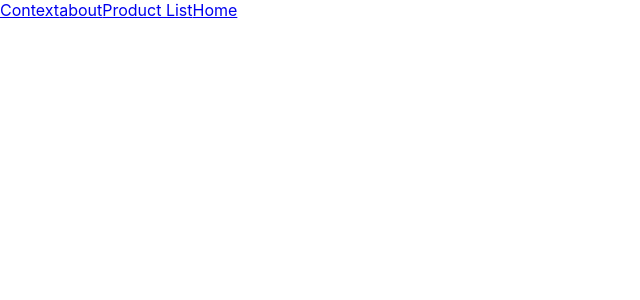
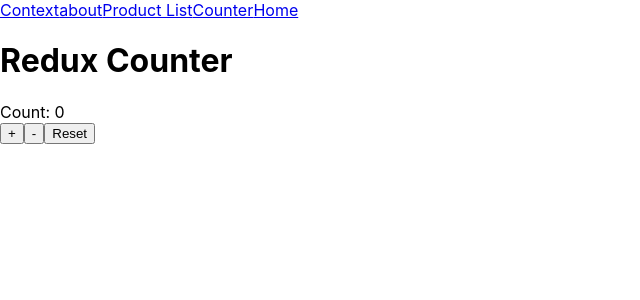
Before and after one commit to arasemami/state-management, a React (Create React App) app: page /counter in a window 1280 px wide. Shown: the top 300 px of the page, without its empty margins (0-640 px from the left). Built offline with nearby package versions, Linux system fonts and the light colour scheme.

Commit message:
redux added

```diff
--- a/package.json
+++ b/package.json
@@ -3,12 +3,14 @@
   "version": "0.1.0",
   "private": true,
   "dependencies": {
+    "@reduxjs/toolkit": "^2.8.2",
     "@testing-library/dom": "^10.4.0",
     "@testing-library/jest-dom": "^6.6.3",
     "@testing-library/react": "^16.3.0",
     "@testing-library/user-event": "^13.5.0",
     "react": "^19.1.0",
     "react-dom": "^19.1.0",
+    "react-redux": "^9.2.0",
     "react-router-dom": "^7.6.0",
     "react-scripts": "5.0.1",
     "web-vitals": "^2.1.4",
--- a/src/App.js
+++ b/src/App.js
@@ -5,6 +5,9 @@ import About from './pages/About';
 import Context from './pages/Context';
 import { MyProvider } from './modules/user/userContext';
 import ProductList from './pages/ProductList';
+import { Provider } from 'react-redux';
+import store from './modules/redux/store';
+import CounterPage from './pages/CounterPage';
 
 function App() {
   return (
@@ -13,6 +16,7 @@ function App() {
         <Link to="/context">Context</Link>
         <Link to="/about">about</Link>
         <Link to="/products">Product List</Link>
+        <Link to="/counter">Counter</Link>
         <Link to="/">Home</Link>
       </nav>
 
@@ -25,8 +29,19 @@ function App() {
             </MyProvider>
           }
         />
+        <Route
+          path="/counter"
+          element={
+            <Provider store={store}>
+              <div className="p-4">
+                <h1 className="text-2xl font-bold mb-4">Redux Counter</h1>
+                <CounterPage />
+              </div>
+            </Provider>
+          }
+        />
         <Route path="/about" element={<About />} />
-       <Route path="/products" element={<ProductList />} />
+        <Route path="/products" element={<ProductList />} />
       </Routes>
     </div>
   );
--- /dev/null
+++ b/src/components/Counter.js
@@ -0,0 +1,22 @@
+// src/Counter.jsx
+import React from 'react';
+import { useSelector, useDispatch } from 'react-redux';
+import { decrement, increment, reset } from '../modules/redux/counterSlice';
+
+const Counter = () => {
+  const count = useSelector(state => state.counter.value);
+  const dispatch = useDispatch();
+
+  return (
+    <div className="flex flex-col items-center space-y-4">
+      <div className="text-xl">Count: {count}</div>
+      <div className="space-x-2">
+        <button onClick={() => dispatch(increment())} className="bg-blue-500 text-white px-3 py-1 rounded">+</button>
+        <button onClick={() => dispatch(decrement())} className="bg-red-500 text-white px-3 py-1 rounded">-</button>
+        <button onClick={() => dispatch(reset())} className="bg-gray-500 text-white px-3 py-1 rounded">Reset</button>
+      </div>
+    </div>
+  );
+};
+
+export default Counter;
--- /dev/null
+++ b/src/modules/redux/counterSlice.js
@@ -0,0 +1,17 @@
+
+import { createSlice } from '@reduxjs/toolkit';
+
+const counterSlice = createSlice({
+  name: 'counter',
+  initialState: {
+    value: 0,
+  },
+  reducers: {
+    increment: state => { state.value += 1 },
+    decrement: state => { state.value -= 1 },
+    reset: state => { state.value = 0 }
+  }
+});
+
+export const { increment, decrement, reset } = counterSlice.actions;
+export default counterSlice.reducer;
--- /dev/null
+++ b/src/modules/redux/store.js
@@ -0,0 +1,12 @@
+
+// src/redux/store.js
+import { configureStore } from '@reduxjs/toolkit';
+import counterReducer from './counterSlice';
+
+const store = configureStore({
+  reducer: {
+    counter: counterReducer
+  }
+});
+
+export default store;
--- /dev/null
+++ b/src/pages/CounterPage.jsx
@@ -0,0 +1,5 @@
+import Counter from "../components/Counter";
+
+export default function CounterPage() {
+    return <Counter />
+}
```
Also changed, not shown: 1 other file (tests, documents, lock files or other folders).
